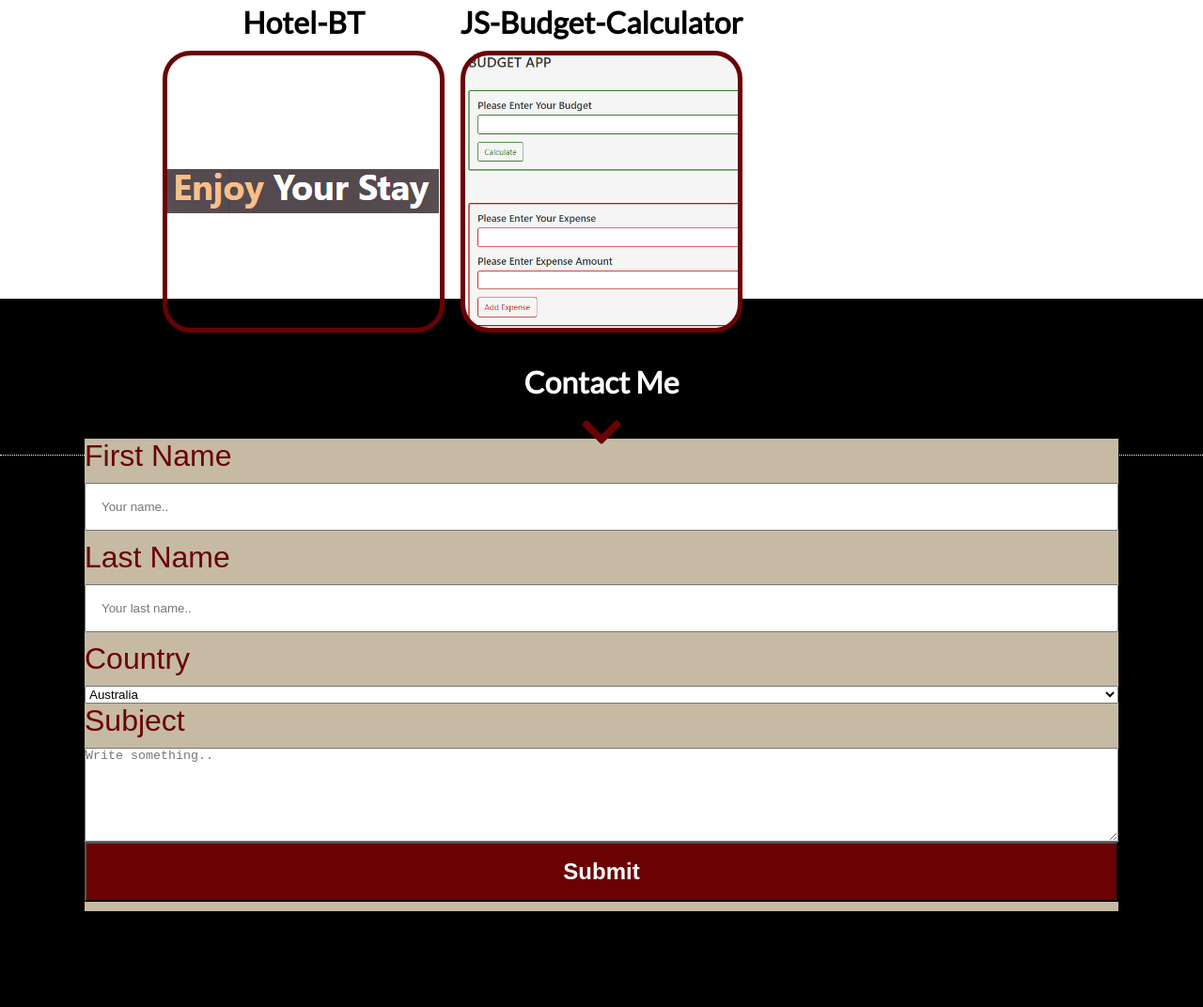
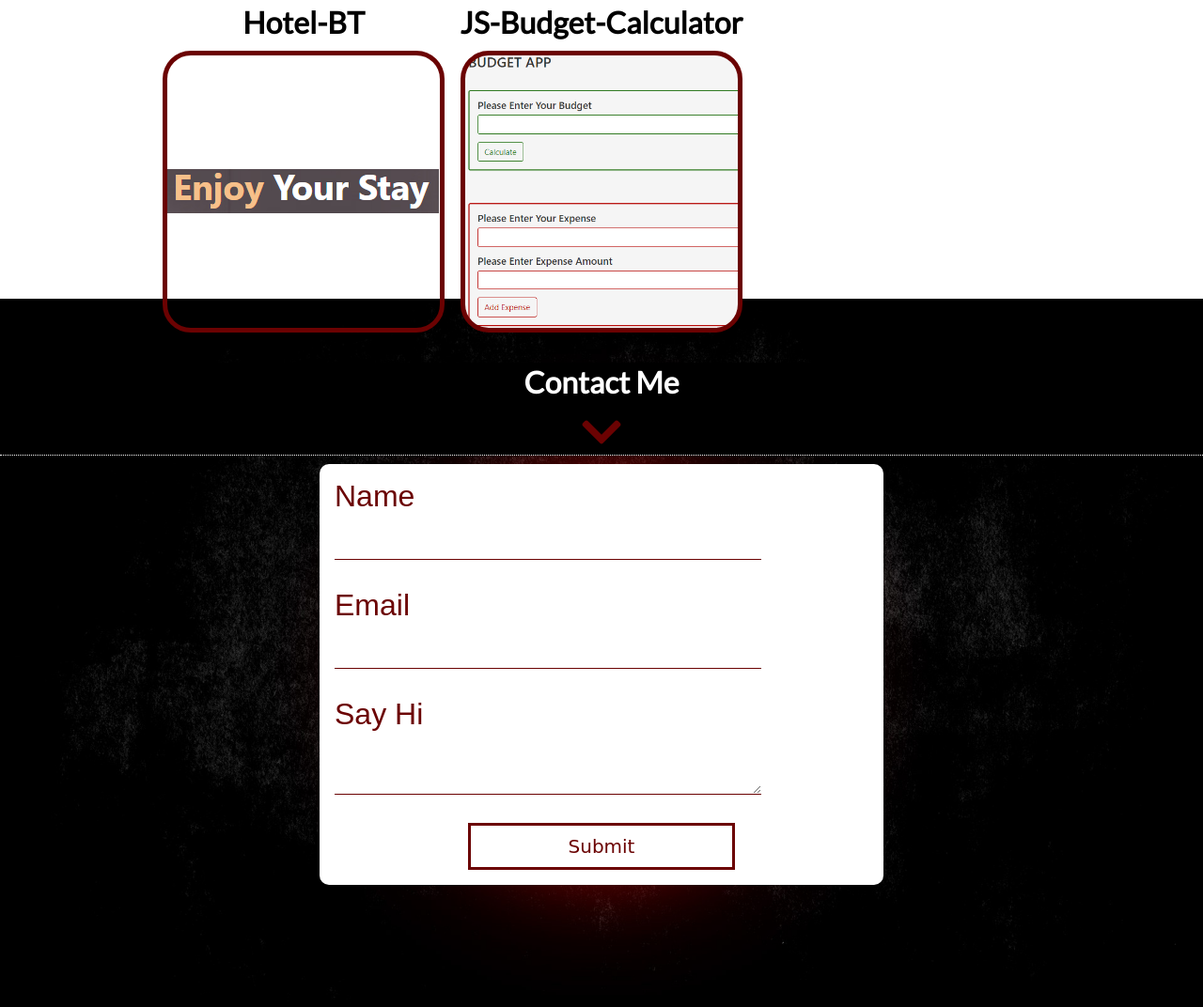
Before and after one commit to Adiso-1/Portfolio, a plain HTML site: page home.html in a window 1280 px wide. Shown: the part 1282-2354 px from the top of the page at 94% size. Drawn offline with Linux system fonts and the light colour scheme; a web font is replaced by a local one.

Commit message:
added contacts

```diff
--- a/css/style.css
+++ b/css/style.css
@@ -344,29 +344,50 @@ p {
   display: flex;
   flex-direction: column;
   justify-content: center;
+  background: url(../img/red-circle.png) no-repeat center center/cover;
 }
 
 #contact .contact-container form {
-  max-width: 1100px;
+  font-family: sans-serif;
+  max-width: 600px;
+  padding: 1rem;
   margin: 0 auto;
   display: flex;
   flex-direction: column;
   justify-content: space-around;
   font-size: 2rem;
   color: var(--primary-color);
-  background: var(--secondary-color);
+  background: var(--light-color);
+  border-radius: 10px;
 }
+
 #contact .contact-container label {
   padding-bottom: 10px;
 }
-#contact .contact-container form input {
-  text-decoration: none;
-  padding: 1rem;
-  margin-bottom: 10px;
+#contact .contact-container form input,
+#contact .contact-container form textarea {
+  width: 80%;
+  padding: 10px 0;
+  font-size: 16px;
+  color: var(--dark-color);
+  margin-bottom: 30px;
+  border: none;
+  border-bottom: 1px solid var(--primary-color);
+  outline: none;
+  background: transparent;
 }
-input[type="submit"] {
+#contact .contact-container form input[type="submit"] {
+  font-size: 20px;
+  margin-left: 1rem;
+  border: 3px solid var(--primary-color);
+  color: var(--primary-color);
+  background: var(--light-color);
+  font-family: "Bungee Inline", cursive;
+  width: 50%;
+  text-align: center;
+  margin: 0 auto;
+}
+#contact .contact-container form input[type="submit"]:hover {
+  color: var(--light-color);
   background: var(--primary-color);
-  color: var(--light-color);
-  font-size: 1.5rem;
-  font-weight: bold;
 }
--- a/home.html
+++ b/home.html
@@ -38,9 +38,9 @@
               <i class="fas fa-circle"></i>
             </li>
             <li class="social">
-              <a href=""><i class="fab fa-facebook fa-2x"></i></a>
-              <a href=""><i class="fab fa-github fa-2x"></i></a>
-              <a href=""><i class="fab fa-linkedin fa-2x"></i></a>
+              <a target="_blank" href="https://github.com/Adiso-1"><i class="fab fa-github fa-2x"></i></a>
+              <a target="_blank" href="https://www.linkedin.com/in/adi-levy-a2138b160/"><i class="fab fa-linkedin fa-2x"></i></a>
+              <a target="_blank" href="https://www.facebook.com/"><i class="fab fa-facebook fa-2x"></i></a>
             </li>
             <li class="info">
                 <div class="home"><a href="#home">Home</a></div>
@@ -107,21 +107,21 @@
         <div id="contact">
           <div class="contact-container">
             <form>
-              <label for="fname">First Name</label>
-              <input type="text" id="fname" name="firstname" placeholder="Your name..">
+              <label for="name">Name</label>
+              <input type="text" id="name" name="name" >
 
-              <label for="lname">Last Name</label>
-              <input type="text" id="lname" name="lastname" placeholder="Your last name..">
+              <label for="email">Email</label>
+              <input type="email" id="email" name="email" >
 
-              <label for="country">Country</label>
+              <!-- <label for="country">Country</label>
               <select id="country" name="country">
                 <option value="australia">Australia</option>
                 <option value="canada">Canada</option>
                 <option value="usa">USA</option>
-              </select>
+              </select> -->
 
-              <label for="subject">Subject</label>
-              <textarea id="subject" name="subject" placeholder="Write something.." style="height:100px"></textarea>
+              <label for="subject">Say Hi</label>
+              <textarea id="subject" name="subject" ></textarea>
 
               <input type="submit" value="Submit">
             </form>
```
Also changed, not shown: img/background.jpg (added), img/red-circle.png (added).
